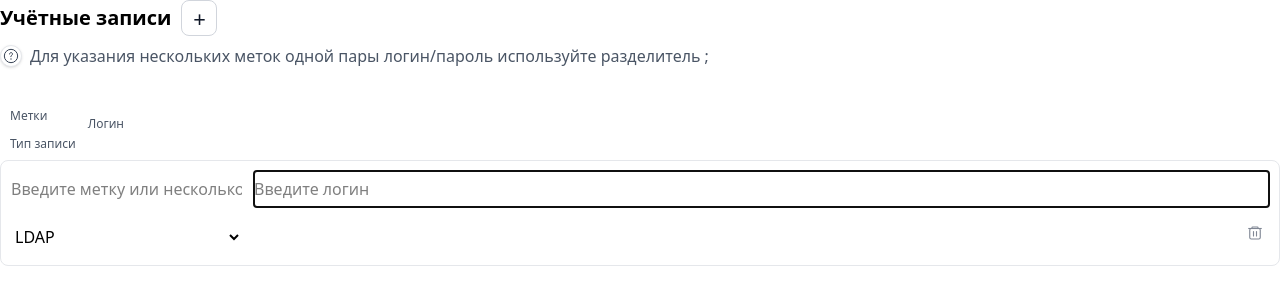
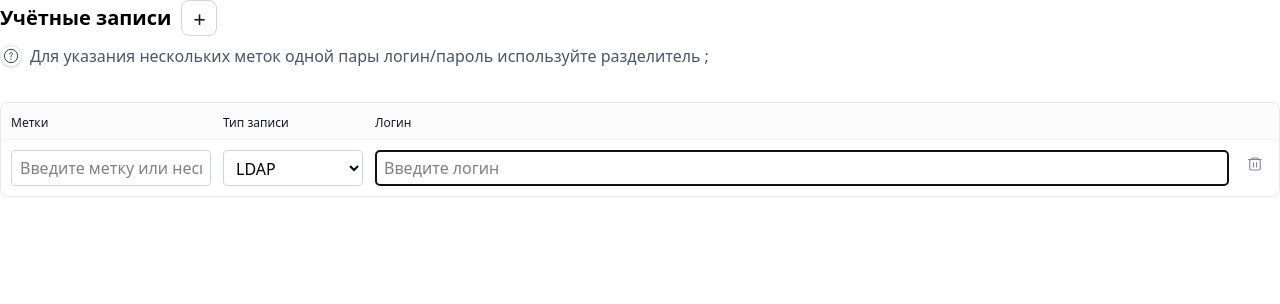
Before and after one commit to BMD63/vue-accounts-form, a Vue app: page / in a window 1280 px wide. Both pictures are taken after a click on the button "Добавить учётную запись". Shown: the top 304 px of the page. Built offline with nearby package versions, Linux system fonts and the light colour scheme; the HTML template or start-up script is replaced by a standard one.

Commit message:
fix: fix table style add column size

```diff
--- a/src/components/AccountRow.vue
+++ b/src/components/AccountRow.vue
@@ -103,7 +103,9 @@ function onChangeType() {
 </script>
 
 <template>
-  <li class="grid grid-cols-[auto_1fr] gap-3 items-start p-2.5 border border-gray-200 rounded-lg bg-white">
+  <li class="border-b border-gray-100 last:border-b-0 hover:bg-gray-50/30">
+    <div class="grid grid-cols-[auto_1fr] gap-3 items-start p-2.5">
+      <!-- Левые колонки (Метки и Тип) -->
       <div class="grid gap-3" style="grid-template-columns: var(--col-label) var(--col-type)">
         <div class="flex flex-col gap-1.5 min-w-0">
           <input
@@ -113,7 +115,7 @@ function onChangeType() {
             maxlength="300"
             placeholder="Введите метку или несколько"
             aria-label="Метки"
-          class="w-full h-9 min-w-0"
+            class="w-full h-9 min-w-0 border border-gray-300 rounded px-2 py-1.5"
             @blur="onBlurLabels"
           />
         </div>
@@ -123,7 +125,7 @@ function onChangeType() {
             :id="'type-' + account.id"
             v-model="typeValue"
             aria-label="Тип записи"
-          class="w-full h-9 min-w-0"
+            class="w-full h-9 min-w-0 border border-gray-300 rounded px-2 py-1.5 bg-white"
             @change="onChangeType"
           >
             <option value="LOCAL">Локальная</option>
@@ -132,6 +134,7 @@ function onChangeType() {
         </div>
       </div>
 
+      <!-- Правые колонки (Логин, Пароль, Кнопка удаления) -->
       <div
         class="grid gap-3 min-w-0"
         :class="typeValue !== 'LOCAL'
@@ -147,13 +150,13 @@ function onChangeType() {
             maxlength="100"
             placeholder="Введите логин"
             aria-label="Логин"
-          class="w-full h-9 min-w-0"
-          :class="{ 'is-error': loginError }"
+            class="w-full h-9 min-w-0 border border-gray-300 rounded px-2 py-1.5"
+            :class="{ 'is-error border-red-500': loginError }"
             @blur="onBlurLogin"
           />
           <small
             v-if="loginError"
-          class="mt-0.5 leading-tight text-red-700"
+            class="mt-0.5 leading-tight text-red-700 text-xs"
             :id="loginHelpId"
           >
             Обязательное поле (1–100 символов)
@@ -169,14 +172,14 @@ function onChangeType() {
               maxlength="100"
               placeholder="Введите пароль"
               aria-label="Пароль"
-            class="w-full h-9 pr-9"
-            :class="{ 'is-error': passwordError }"
+              class="w-full h-9 pr-9 border border-gray-300 rounded px-2 py-1.5"
+              :class="{ 'is-error border-red-500': passwordError }"
               :aria-invalid="passwordError ? 'true' : 'false'"
               :aria-describedby="passwordError ? passwordHelpId : undefined"
               @blur="onBlurPassword"
             />
             <button
-            class="absolute top-1/2 right-2 -translate-y-1/2 w-7 h-7 inline-flex items-center justify-center border-0 bg-transparent p-0 cursor-pointer text-gray-500 opacity-85 hover:opacity-100 hover:text-gray-700 focus-visible:outline-2 focus-visible:outline-offset-0 focus-visible:outline-blue-400/50 focus-visible:rounded-md"
+              class="absolute top-1/2 right-2 -translate-y-1/2 w-7 h-7 inline-flex items-center justify-center border-0 bg-transparent p-0 cursor-pointer text-gray-500 opacity-85 hover:opacity-100 hover:text-gray-700"
               type="button"
               :title="showPwd ? 'Скрыть пароль' : 'Показать пароль'"
               :aria-label="showPwd ? 'Скрыть пароль' : 'Показать пароль'"
@@ -197,7 +200,7 @@ function onChangeType() {
 
           <small
             v-if="passwordError"
-          class="mt-0.5 leading-tight text-red-700"
+            class="mt-0.5 leading-tight text-red-700 text-xs"
             :id="passwordHelpId"
           >
             Обязательное поле (1–100 символов)
@@ -206,7 +209,7 @@ function onChangeType() {
 
         <div class="flex items-start justify-end">
           <button
-          class="w-7 h-7 inline-flex items-center justify-center bg-transparent border-0 p-0 cursor-pointer text-gray-500 opacity-85 leading-none hover:opacity-100 hover:text-red-700 focus-visible:outline-2 focus-visible:outline-offset-0 focus-visible:outline-blue-400/50 focus-visible:rounded-md"
+            class="w-7 h-7 inline-flex items-center justify-center bg-transparent border-0 p-0 cursor-pointer text-gray-500 opacity-85 leading-none hover:opacity-100 hover:text-red-700"
             type="button"
             title="Удалить"
             aria-label="Удалить"
@@ -221,5 +224,6 @@ function onChangeType() {
           </button>
         </div>
       </div>
+    </div>
   </li>
 </template>
--- a/src/components/AccountsForm.vue
+++ b/src/components/AccountsForm.vue
@@ -88,25 +88,30 @@ function onAdd() {
       Список пуст. Нажмите «+», чтобы добавить запись.
     </div>
 
-    <div v-else class="grid grid-cols-[auto_1fr] gap-3 items-center px-2.5 pt-1.5 pb-2 text-gray-600 text-xs">
+    <!-- Единая таблица -->
+    <div v-else class="border border-gray-200 rounded-lg overflow-hidden bg-white">
+      <!-- Заголовки таблицы -->
+      <div class="px-2.5 pt-3 pb-2 text-gray-600 text-xs border-b border-gray-100 bg-gray-50/50">
+        <div class="grid grid-cols-[auto_1fr] gap-3 items-center">
           <div class="grid gap-3" style="grid-template-columns: var(--col-label) var(--col-type)">
-        <span class="min-w-0">Метки</span>
-        <span class="min-w-0">Тип записи</span>
+            <span class="min-w-0 font-medium text-gray-900">Метки</span>
+            <span class="min-w-0 font-medium text-gray-900">Тип записи</span>
           </div>
-
           <div
             class="grid gap-3"
             :class="showPasswordCol
               ? 'grid-cols-[1fr_1fr_var(--col-action)]'
               : 'grid-cols-[1fr_var(--col-action)]'"
           >
-        <span class="min-w-0">Логин</span>
-        <span v-if="showPasswordCol" class="min-w-0">Пароль</span>
+            <span class="min-w-0 font-medium text-gray-900">Логин</span>
+            <span v-if="showPasswordCol" class="min-w-0 font-medium text-gray-900">Пароль</span>
             <span class="w-(--col-action)"></span>
           </div>
         </div>
+      </div>
 
-    <ul v-if="store.accounts.length" class="list-none p-0 m-0 grid gap-2">
+      <!-- Строки таблицы -->
+      <ul class="list-none p-0 m-0">
         <AccountRow
           v-for="a in store.accounts"
           :key="a.id"
@@ -117,5 +122,6 @@ function onAdd() {
           @remove="store.remove(a.id)"
         />
       </ul>
+    </div>
   </section>
 </template>
--- a/src/styles/form.css
+++ b/src/styles/form.css
@@ -1 +1,7 @@
 @import "tailwindcss";
+
+:root {
+  --col-label: 200px;
+  --col-type: 140px;
+  --col-action: 28px;
+}
```
Lines whose indentation alone changed are shown as unchanged.
